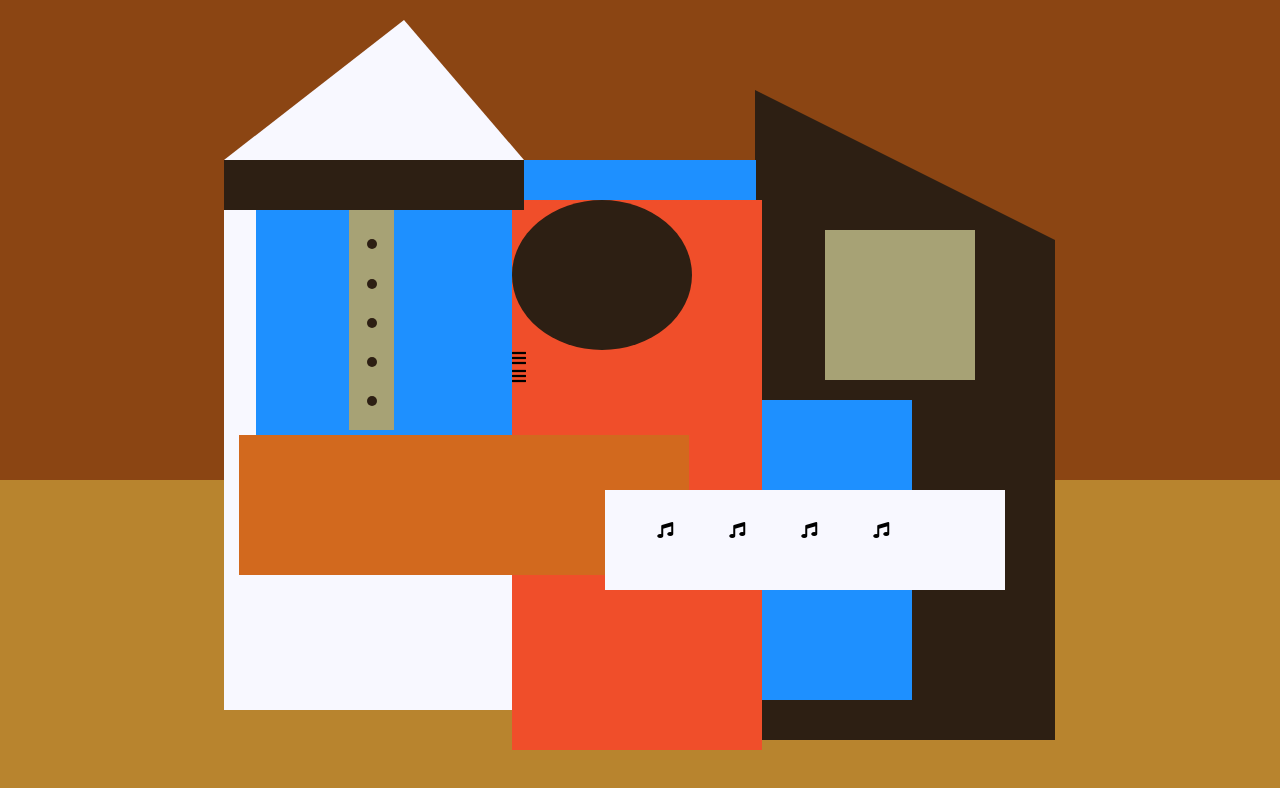
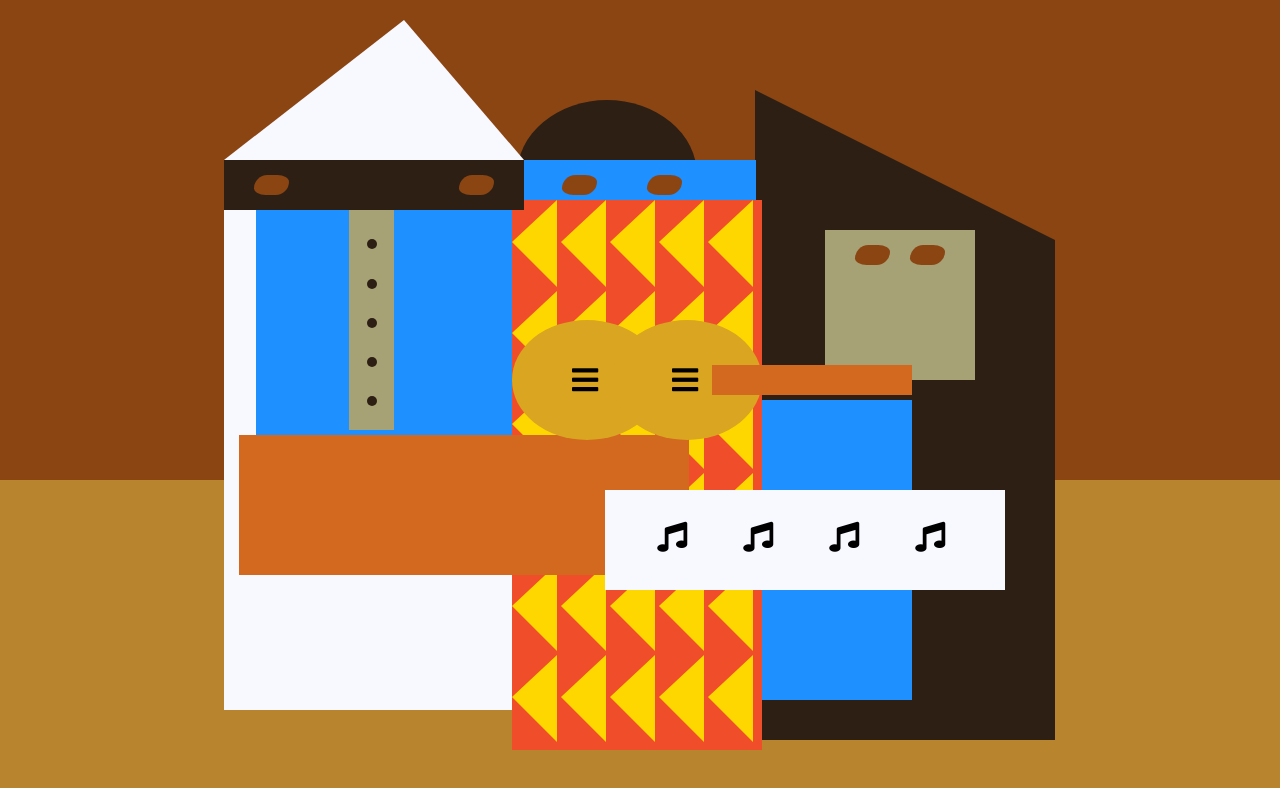
Before and after one commit to dileksekerci/FreeCodeCamp-ResponsiveWebDesignCourses, a plain HTML site: page PicassoPainting/index.html in a window 1280 px wide. Drawn offline with Linux system fonts and the light colour scheme.

Commit message:
style completed

```diff
--- a/PicassoPainting/styles.css
+++ b/PicassoPainting/styles.css
@@ -157,4 +157,100 @@ body {
     height: 150px;
     background-color: rgb(45, 31, 19);
     border-radius: 50%;
+    position: absolute;
+    top: -100px;
+    left: 5px;
+    z-index: -1;
 }
+
+#eyes-div {
+    width: 180px;
+    height: 50px;
+    position: absolute;
+    top: -40px;
+    left: 20px;
+    z-index: 3;
+}
+
+#triangles {
+    width: 250px;
+    height: 550px;
+}
+
+.triangle {
+    width: 0;
+    height: 0;
+    border-style: solid;
+    border-width: 42px 45px 45px 0;
+    border-top-color: transparent;
+    border-right-color: Gold;
+    /* yellow */
+    border-bottom-color: transparent;
+    border-left-color: transparent;
+    display: inline-block;
+}
+
+#guitar {
+    width: 100%;
+    height: 100px;
+    position: absolute;
+    top: 120px;
+    left: 0px;
+    z-index: 3;
+}
+
+.guitar {
+    width: 150px;
+    height: 120px;
+    background-color: Goldenrod;
+    border-radius: 50%;
+}
+
+#guitar-left {
+    position: absolute;
+    left: 0px;
+}
+
+#guitar-right {
+    position: absolute;
+    left: 100px;
+}
+
+.fa-bars {
+    display: block;
+    margin-top: 30%;
+    margin-left: 40%;
+}
+
+#guitar-neck {
+    width: 200px;
+    height: 30px;
+    background-color: #D2691E;
+    position: absolute;
+    top: 45px;
+    left: 200px;
+    z-index: 3;
+}
+
+.eyes {
+    width: 35px;
+    height: 20px;
+    background-color: #8B4513;
+    border-radius: 20px 50%;
+}
+
+.right {
+    position: absolute;
+    top: 15px;
+    right: 30px;
+}
+
+.left {
+    position: absolute;
+    top: 15px;
+    left: 30px;
+}
+
+.fas {
+    font-size: 30px;
+}
```
